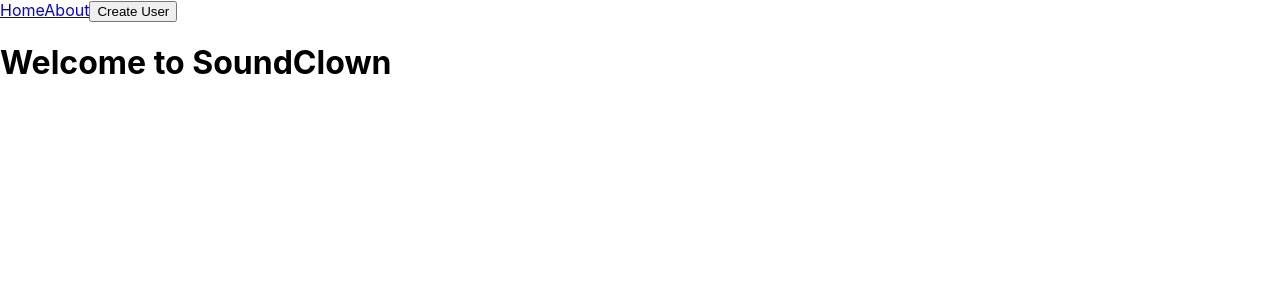
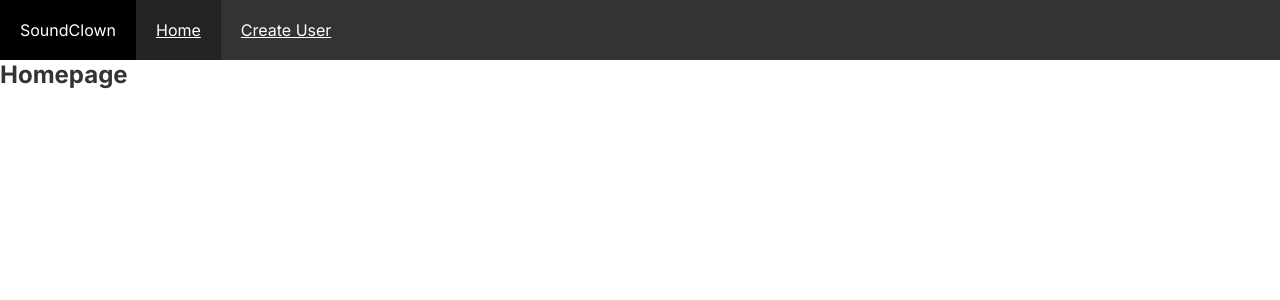
Before and after one commit to dantsar/SoundClown, a React (Create React App) app in the folder client/soundclownui/: page / in a window 1280 px wide. Shown: the top 300 px of the page. Built offline with nearby package versions, Linux system fonts and the light colour scheme.

Commit message:
add new nice new ui interface

```diff
--- a/client/soundclownui/src/App.css
+++ /dev/null
@@ -1,38 +0,0 @@
-.App {
-  text-align: center;
-}
-
-.App-logo {
-  height: 40vmin;
-  pointer-events: none;
-}
-
-@media (prefers-reduced-motion: no-preference) {
-  .App-logo {
-    animation: App-logo-spin infinite 20s linear;
-  }
-}
-
-.App-header {
-  background-color: #282c34;
-  min-height: 100vh;
-  display: flex;
-  flex-direction: column;
-  align-items: center;
-  justify-content: center;
-  font-size: calc(10px + 2vmin);
-  color: white;
-}
-
-.App-link {
-  color: #61dafb;
-}
-
-@keyframes App-logo-spin {
-  from {
-    transform: rotate(0deg);
-  }
-  to {
-    transform: rotate(360deg);
-  }
-}
--- a/client/soundclownui/src/App.js
+++ b/client/soundclownui/src/App.js
@@ -1,41 +1,28 @@
-import "./App.css";
-import { Link, useNavigate } from "react-router-dom";
+import Navbar from './Navbar';
+import Home from './Home';
+import CreateUser from './CreateUser';
+import { BrowserRouter as Router, Routes, Route } from 'react-router-dom';
 
-import { useState, useEffect } from "react";
-import axios from "axios";
-
-function links(text) {
+function App() {
     return (
-      <div>
-        <nav>
-            <Link to="/">Home</Link>
-            <Link to="/about">About</Link>
-        </nav>
-        <h1>{text}</h1>
-      </div>
+        <Router>
+            <div className="App">
+                <Navbar />
+                <div className="content">
+                    <Routes>
+                        <Route
+                            path="/"
+                            element={<Home />}
+                        />
+                        <Route
+                            path="create-user"
+                            element={<CreateUser />}
+                        />
+                    </Routes>
+                </div>
+            </div>
+        </Router>
     );
 }
 
-function Home() {
-   const navigate = useNavigate();
-    return (
-      <div>
-        <nav>
-            <Link to="/">Home</Link>
-            <Link to="/about">About</Link>
-            <button onClick={() => {
-                navigate('/create-user')
-            }}>Create User</button>
-        </nav>
-        <h1>Welcome to SoundClown</h1>
-      </div>
-    );
-}
-
-export function About() {
-    return links("About SoundClown");
-}
-
-export function App() {
-    return <Home />;
-}
+export default App;
--- /dev/null
+++ b/client/soundclownui/src/CreateUser.js
@@ -0,0 +1,9 @@
+const CreateUser = () => {
+    return (
+        <div className="createuser">
+            <h2>Create a new user</h2>
+        </div>
+    );
+}
+
+export default CreateUser;
--- /dev/null
+++ b/client/soundclownui/src/Home.js
@@ -0,0 +1,9 @@
+const Home = () => {
+    return (
+        <div className="home">
+            <h2>Homepage</h2>
+        </div>
+    );
+}
+
+export default Home;
--- /dev/null
+++ b/client/soundclownui/src/Navbar.js
@@ -0,0 +1,17 @@
+const Navbar = () => {
+    return (
+        <nav className="navbar">
+            <div className="links">
+                <a style={{
+                    backgroundColor: "black",
+                }}>SoundClown</a>
+                <a href="/" style={{
+                    backgroundColor: "#232323",
+                }}>Home</a>
+                <a href="/create-user">Create User</a>
+            </div>
+        </nav>
+    );
+}
+
+export default Navbar;
--- a/client/soundclownui/src/index.css
+++ b/client/soundclownui/src/index.css
@@ -1,13 +1,17 @@
-body {
-  margin: 0;
-  font-family: -apple-system, BlinkMacSystemFont, 'Segoe UI', 'Roboto', 'Oxygen',
-    'Ubuntu', 'Cantarell', 'Fira Sans', 'Droid Sans', 'Helvetica Neue',
-    sans-serif;
-  -webkit-font-smoothing: antialiased;
-  -moz-osx-font-smoothing: grayscale;
+@import url('https://fonts.googleapis.com/css2?family=Inter:wght@300;400;500;600;700&display=swap');
+
+* {
+    margin: 0;
+    font-family: "Inter";
+    color: #333;
+}
+.navbar {
+    background-color: #333;
+    overflow: hidden;
 }
 
-code {
-  font-family: source-code-pro, Menlo, Monaco, Consolas, 'Courier New',
-    monospace;
+.navbar a {
+    float: left;
+    color: #FFF;
+    padding: 20px 20px;
 }
--- a/client/soundclownui/src/index.js
+++ b/client/soundclownui/src/index.js
@@ -1,28 +1,14 @@
 import React from 'react';
 import ReactDOM from 'react-dom/client';
 import './index.css';
-import { App, About } from './App';
-import {
-    BrowserRouter,
-    Routes,
-    Route
-} from "react-router-dom";
-
-import LoginPage from './pages/LoginPage';
-import CreateUserPage from './pages/CreateUserPage';
-
+import App from './App';
 import reportWebVitals from './reportWebVitals';
 
 const root = ReactDOM.createRoot(document.getElementById('root'));
 root.render(
-    <BrowserRouter>
-        <Routes>
-            <Route path="/" element={<App />} />
-            <Route path="/about" element={<About />} />
-            <Route path="/login" element={<LoginPage />} />
-            <Route path="/create-user" element={<CreateUserPage />} />
-        </Routes>
-    </BrowserRouter>,
+  <React.StrictMode>
+    <App />
+  </React.StrictMode>
 );
 
 // If you want to start measuring performance in your app, pass a function
--- a/client/soundclownui/src/pages/CreateUserPage.js
+++ /dev/null
@@ -1,13 +0,0 @@
-import {Link, useNavigate} from "react-router-dom";
-
-import { useState, useEffect } from "react";
-import axios from "axios";
-
-const CreateUserPage = () => {
-    const navigate = useNavigate();
-    return (
-        <h1>CreateUserPage</h1>
-    );
-}
-
-export default CreateUserPage;
--- a/client/soundclownui/src/pages/LoginPage.js
+++ /dev/null
@@ -1,11 +0,0 @@
-import {useState} from "react";
-import {Link, useNavigate} from "react-router-dom";
-
-const LoginPage = () => {
-    const navigate = useNavigate();
-    return (
-            <h1>LoginPage</h1>
-    );
-}
-
-export default LoginPage;
```
